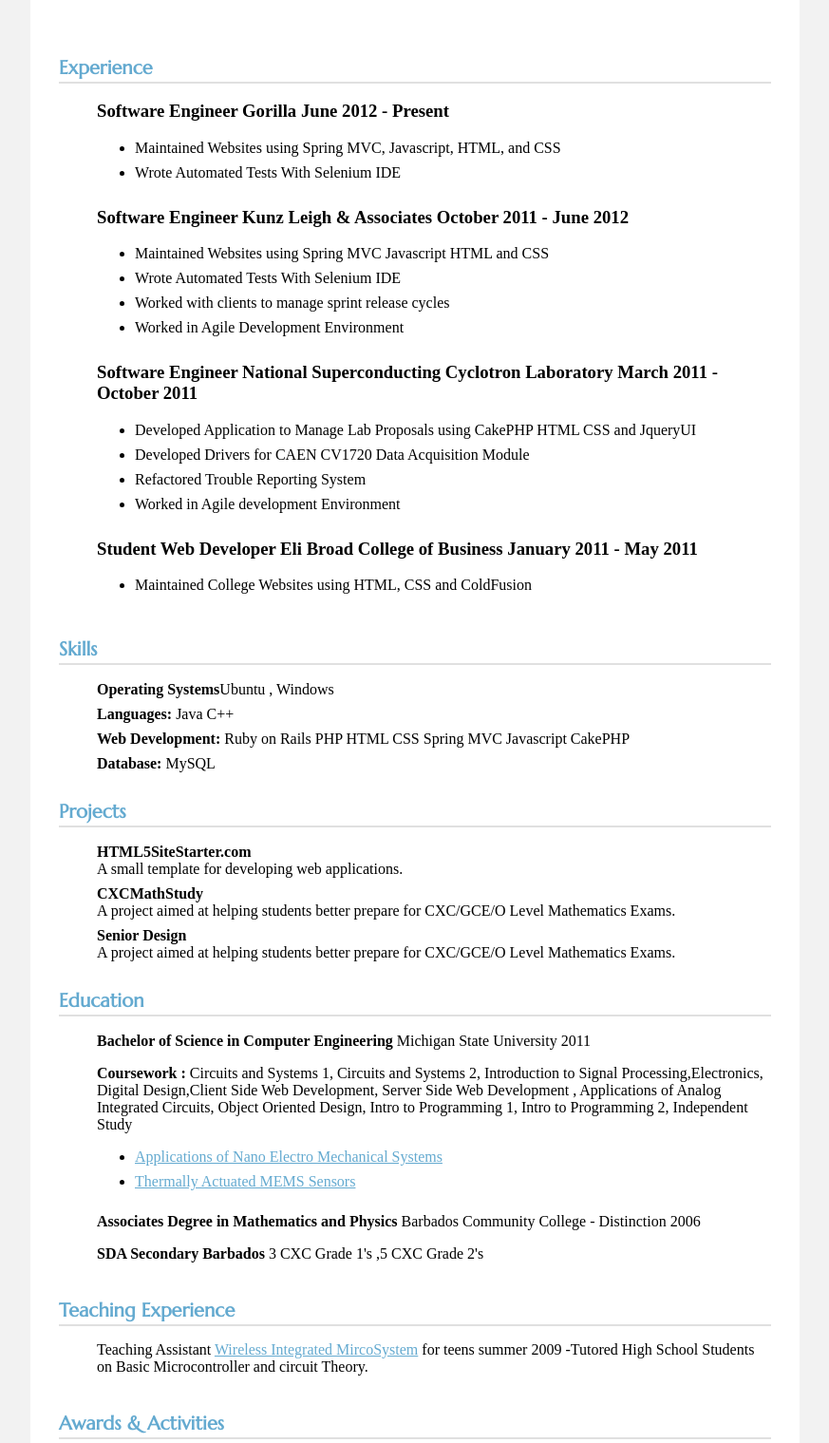
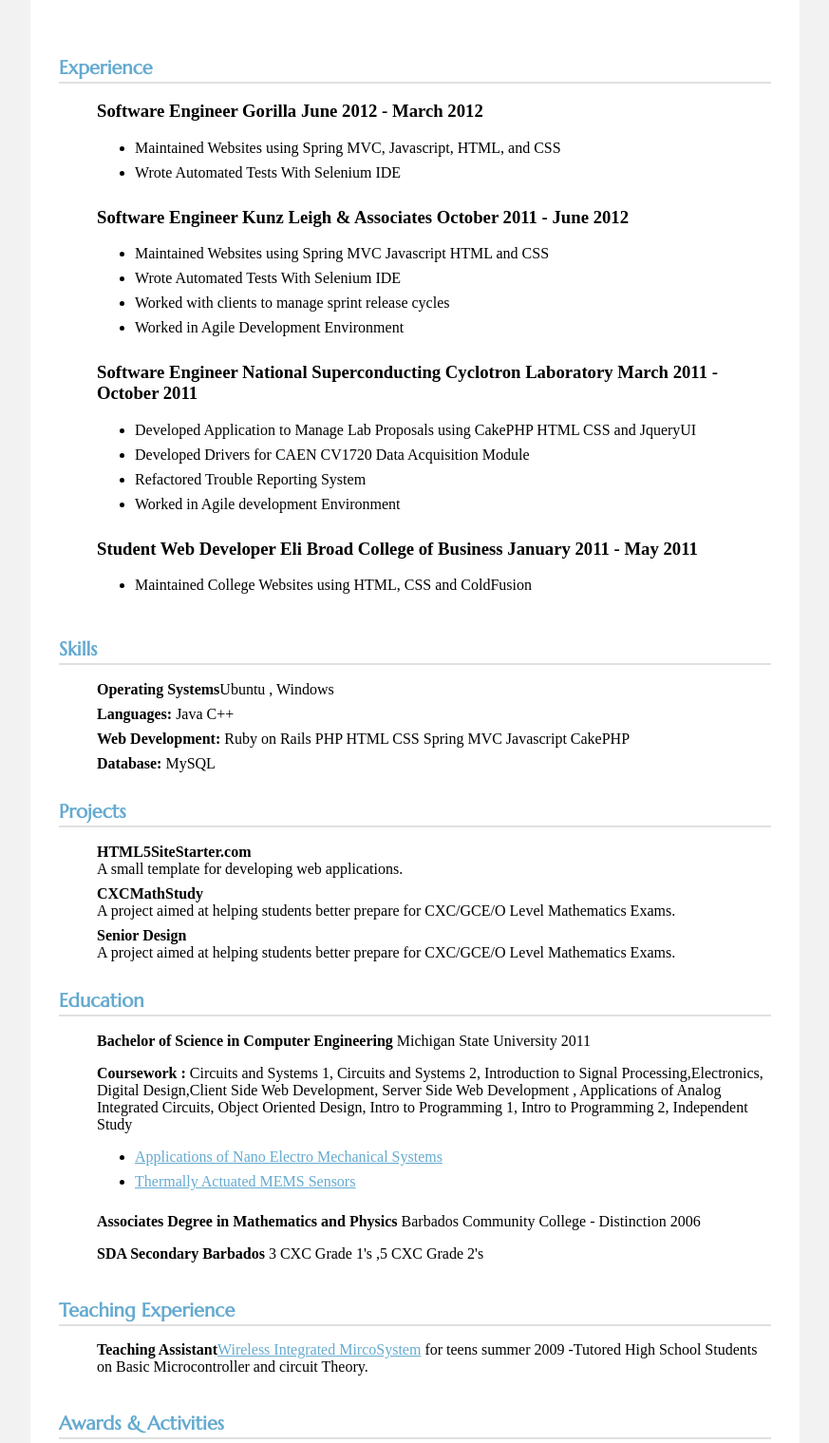
Before and after one commit to reecekol/reecekol.com, a Jekyll site: the page HTML5Resume/index.html, which Jekyll copies as it is, in a window 1280 px wide. Shown: the part 152-1671 px from the top of the page at 95% size, without its empty margins (203-1076 px from the left). Built offline with Jekyll 4.4.1, drawn with Linux system fonts in a browser that asks for light colours.

Commit message:
update resume

```diff
--- a/HTML5Resume/index.html
+++ b/HTML5Resume/index.html
@@ -22,7 +22,7 @@
     <header><h2>Experience</h2></header>
 
     <section>
-		  <h3>Software Engineer Gorilla  June 2012 - Present</h3>
+		  <h3>Software Engineer Gorilla  June 2012 - March 2012</h3>
 		  <ul>
 		     <li>Maintained Websites using Spring MVC, Javascript, HTML, and CSS</li>
 		     <li>Wrote Automated Tests With Selenium IDE</li>
@@ -90,7 +90,7 @@
 
 
 	<section>
-	   <p>Teaching Assistant <a href="Course.doc">Wireless Integrated MircoSystem</a> for teens summer 2009 -Tutored High School Students on Basic Microcontroller and circuit Theory.</p>
+	   <p><strong>Teaching Assistant</strong><a href="Course.doc">Wireless Integrated MircoSystem</a> for teens summer 2009 -Tutored High School Students on Basic Microcontroller and circuit Theory.</p>
 	</section>
 
     <header><h2>Awards &amp; Activities</h2></header>
```
